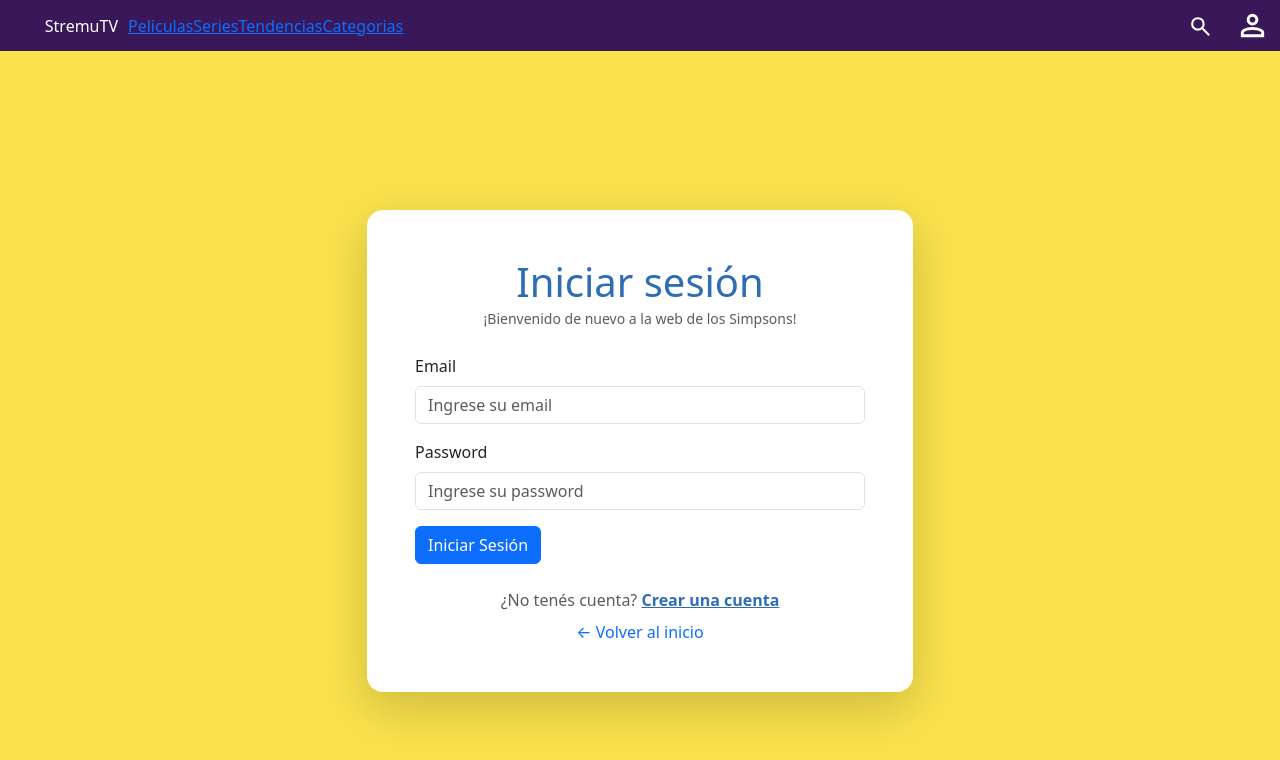
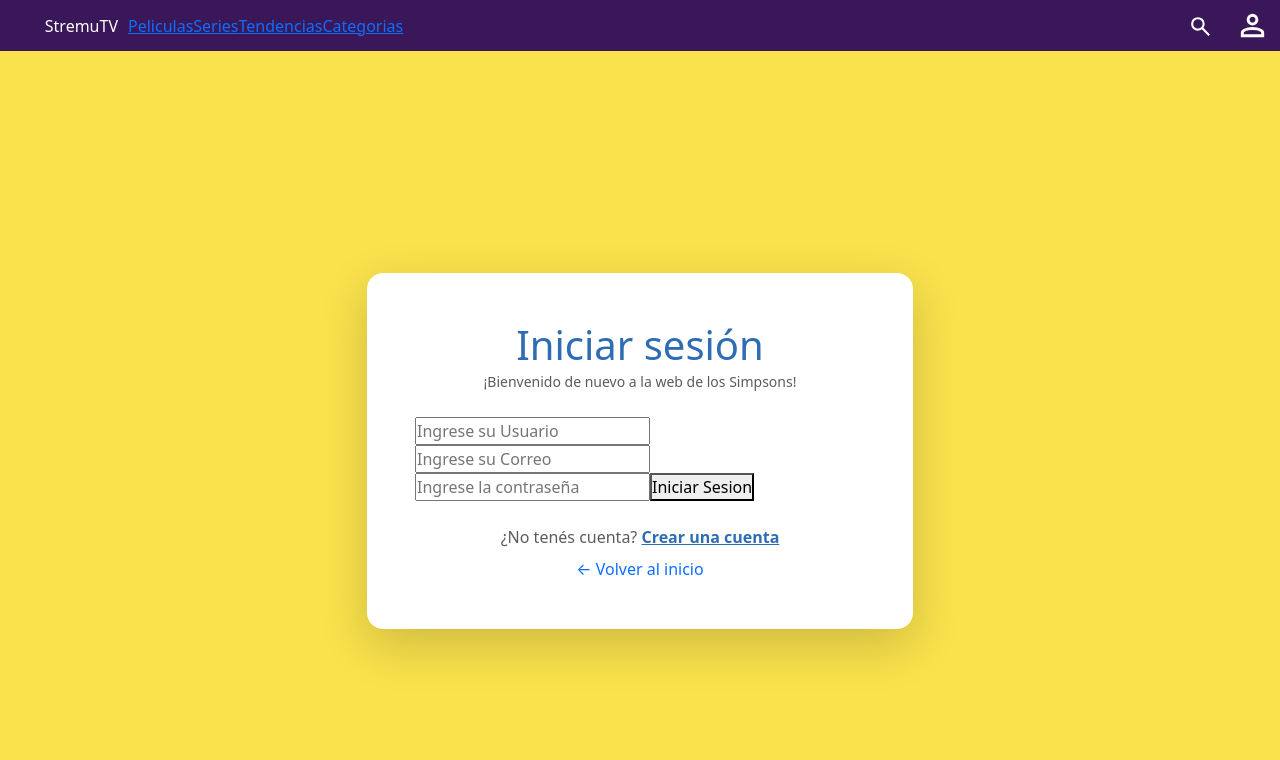
Before and after one commit to elmartuki/StremuTV, a React (Vite) app: page /login in a window 1280 px wide. Shown: the top 760 px of the page. Built offline with nearby package versions, Linux system fonts and the light colour scheme.

Commit message:
feat(login): se agrego la logica de inicio de sesión del usuario

```diff
--- a/src/components/auth/FormLogin.jsx
+++ b/src/components/auth/FormLogin.jsx
@@ -1,109 +1,62 @@
-import Button from "react-bootstrap/Button";
-import Form from "react-bootstrap/Form";
-import { useForm } from "react-hook-form";
-import { useNavigate } from "react-router-dom";
-import { guardarEnSessionStorage } from "../../utils/localStorage.js";
+import React, { useState } from "react";
+import { obtenerDelLocalStorage } from "../../utils/localStorage";
 
 export default function FormLogin() {
-  const {
-    register,
-    handleSubmit,
-    reset,
-    formState: { errors },
-  } = useForm({
-    mode: "onChange",
-    defaultValues: {
-      email: "",
-      password: "",
-    },
-  });
+  const listadoUsuarios = obtenerDelLocalStorage("usuarios");
 
-  const navegacion = useNavigate();
+  const [usuario, setUsuario] = useState("");
+  const [correo, setCorreo] = useState("");
+  const [password, setPassword] = useState("");
 
-  //   el usuario se guarda en localstorage en los USUARIOS =  []
-  function obtenerDelLocalStorage() {
-    const usuariosDelLocalStorage =
-      JSON.parse(localStorage.getItem("usuarios")) || [];
-    return usuariosDelLocalStorage;
+  function handleSubmit(event) {
+    event.preventDefault();
+
+    const datosIngresados = {
+      usuario: usuario,
+      correo: correo,
+      password: password,
+    };
+
+    const usuarioEncontrado = listadoUsuarios.find((user) => {
+      return (
+        user.usuario === usuario &&
+        user.correo === correo &&
+        user.password === password
+      );
+    });
+
+    if (usuarioEncontrado) {
+      alert("Ingresaste correctamente");
+    } else {
+      alert("Ingresaste mal algun dato");
+    }
   }
-
-  function onSubmit(data) {
-    console.log(data);
-    // obtener el listado de todos los usuarios
-    const usuariosDelLocalStorage = obtenerDelLocalStorage();
-    console.log(usuariosDelLocalStorage);
-    // verificar que el usuario exista en el listado de arriba
-    const usuarioExistente = usuariosDelLocalStorage.find((usuario) => {
-      return usuario.email === data.email;
-    });
-    console.log(usuarioExistente);
-    // si existe, reviso que la contraseña este bien
-    if (!usuarioExistente) {
-      alert("EMAIL o PASSWORD INCORRECTO - EMAIL!");
-      return;
-    }
-
-    if (usuarioExistente.password !== data.password) {
-      alert("EMAIL o PASSWORD INCORRECTO - PASSWORD!");
-      return;
-    }
-    // guardar el usuario en sessionStorage
-    guardarEnSessionStorage("usuario", usuarioExistente);
-    // mostrar un alerta al usuario
-    alert("Inicio de sesión EXITOSO!");
-    // resetear el formulario
-    reset();
-    // redireccionar al tablero de admin
-    navegacion("/");
-  }
-
   return (
-    <Form onSubmit={handleSubmit(onSubmit)}>
-      <Form.Group className="mb-3" controlId="formBasicEmail">
-        <Form.Label>Email</Form.Label>
-        <Form.Control
-          type="email"
-          placeholder="Ingrese su email"
-          isInvalid={errors.email}
-          //   isValid={!errors.email}
-          {...register("email", {
-            required: "El campo es obligatorio",
-            minLength: {
-              value: 5,
-              message: "Debe ingresar al menos 5 caracteres",
-            },
-            pattern: {
-              value: /^[^\s@]+@[^\s@]+\.[^\s@]+$/,
-              message: "Debe ingresar un email válido",
-            },
-          })}
-        />
-        <Form.Control.Feedback type="invalid">
-          {errors.email?.message}
-        </Form.Control.Feedback>
-        {/* <Form.Control.Feedback type="valid">Bien hecho!</Form.Control.Feedback> */}
-      </Form.Group>
-      <Form.Group className="mb-3" controlId="formBasicPassword">
-        <Form.Label>Password</Form.Label>
-        <Form.Control
-          type="password"
-          placeholder="Ingrese su password"
-          isInvalid={errors.password}
-          {...register("password", {
-            required: "El campo es obligatorio",
-            minLength: {
-              value: 4,
-              message: "Debe ingresar al menos 4 caracteres",
-            },
-          })}
-        />
-        <Form.Control.Feedback type="invalid">
-          {errors?.password?.message}
-        </Form.Control.Feedback>
-      </Form.Group>
-      <Button variant="primary" type="submit">
-        Iniciar Sesión
-      </Button>
-    </Form>
+    <form onSubmit={handleSubmit}>
+      <input
+        type="text"
+        onChange={(event) => {
+          setUsuario(event.target.value);
+        }}
+        placeholder="Ingrese su Usuario"
+      />
+      <input
+        type="email"
+        onChange={(event) => {
+          setCorreo(event.target.value);
+        }}
+        value={correo}
+        placeholder="Ingrese su Correo"
+      />
+      <input
+        type="password"
+        onChange={(event) => {
+          setPassword(event.target.value);
+        }}
+        value={password}
+        placeholder="Ingrese la contraseña"
+      />
+      <button type="submit">Iniciar Sesion</button>
+    </form>
   );
 }
--- a/src/components/auth/FormRegister.jsx
+++ b/src/components/auth/FormRegister.jsx
@@ -4,6 +4,7 @@ import { useNavigate } from "react-router-dom";
 
 export default function FormRegister() {
   const [usuario, setUsuario] = useState("");
+  const [correo, setCorreo] = useState("");
   const [password, setPassword] = useState("");
   const [repeatPassword, setRepeatPassword] = useState("");
 
@@ -12,7 +13,7 @@ export default function FormRegister() {
   function handleSubmit(event) {
     event.preventDefault();
 
-    const nuevoUsuario = { usuario, password, repeatPassword };
+    const nuevoUsuario = { usuario, correo, password, repeatPassword };
 
     if (password === repeatPassword) {
       guardarEnLocalStorage("usuarios", nuevoUsuario);
@@ -39,6 +40,13 @@ export default function FormRegister() {
         required
       />
       <input
+        onChange={(event) => setCorreo(event.target.value)}
+        type="email"
+        placeholder="Correo"
+        value={correo}
+        required
+      />
+      <input
         onChange={(event) => setPassword(event.target.value)}
         type="password"
         placeholder="Contraseña"
```
